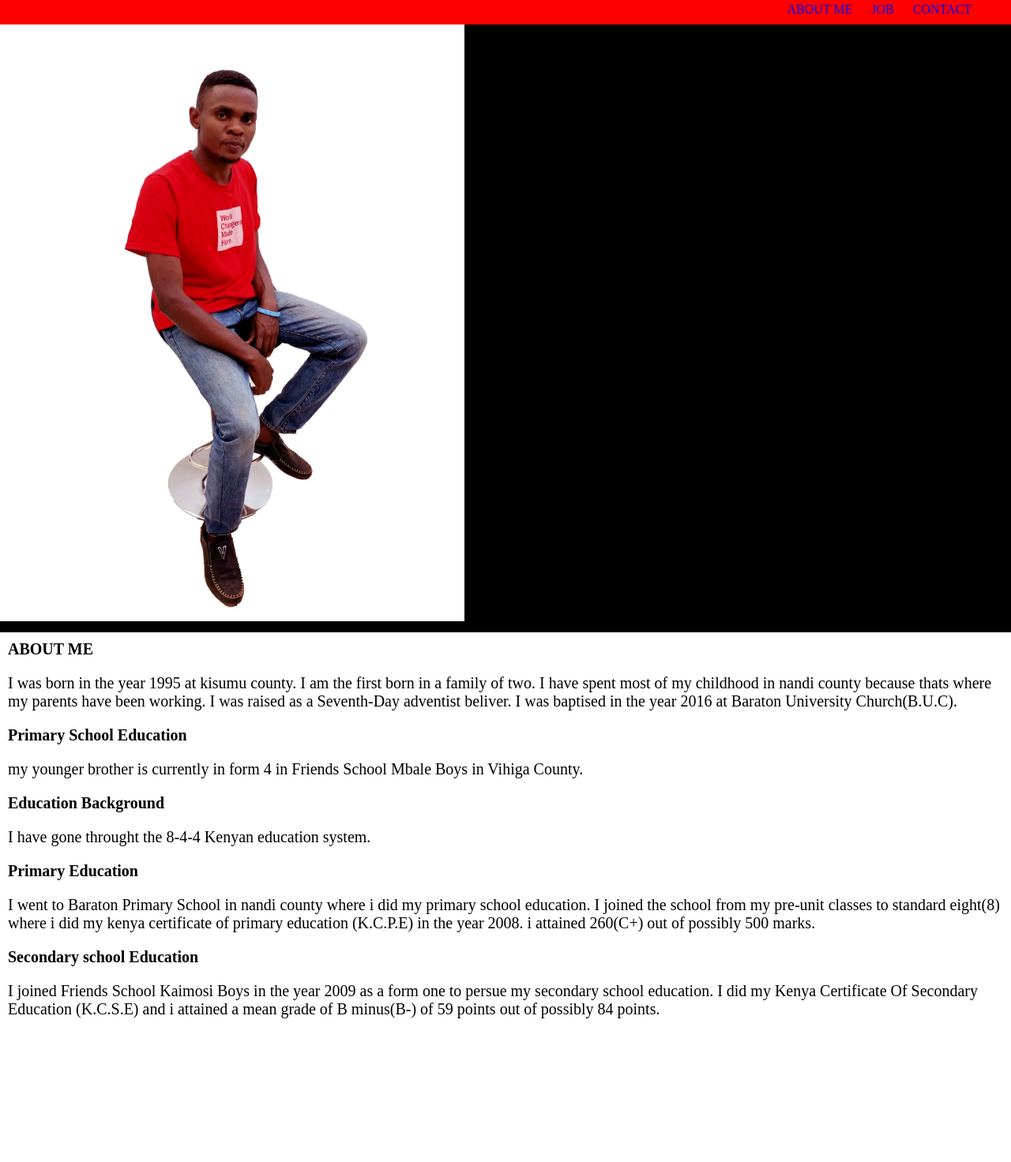
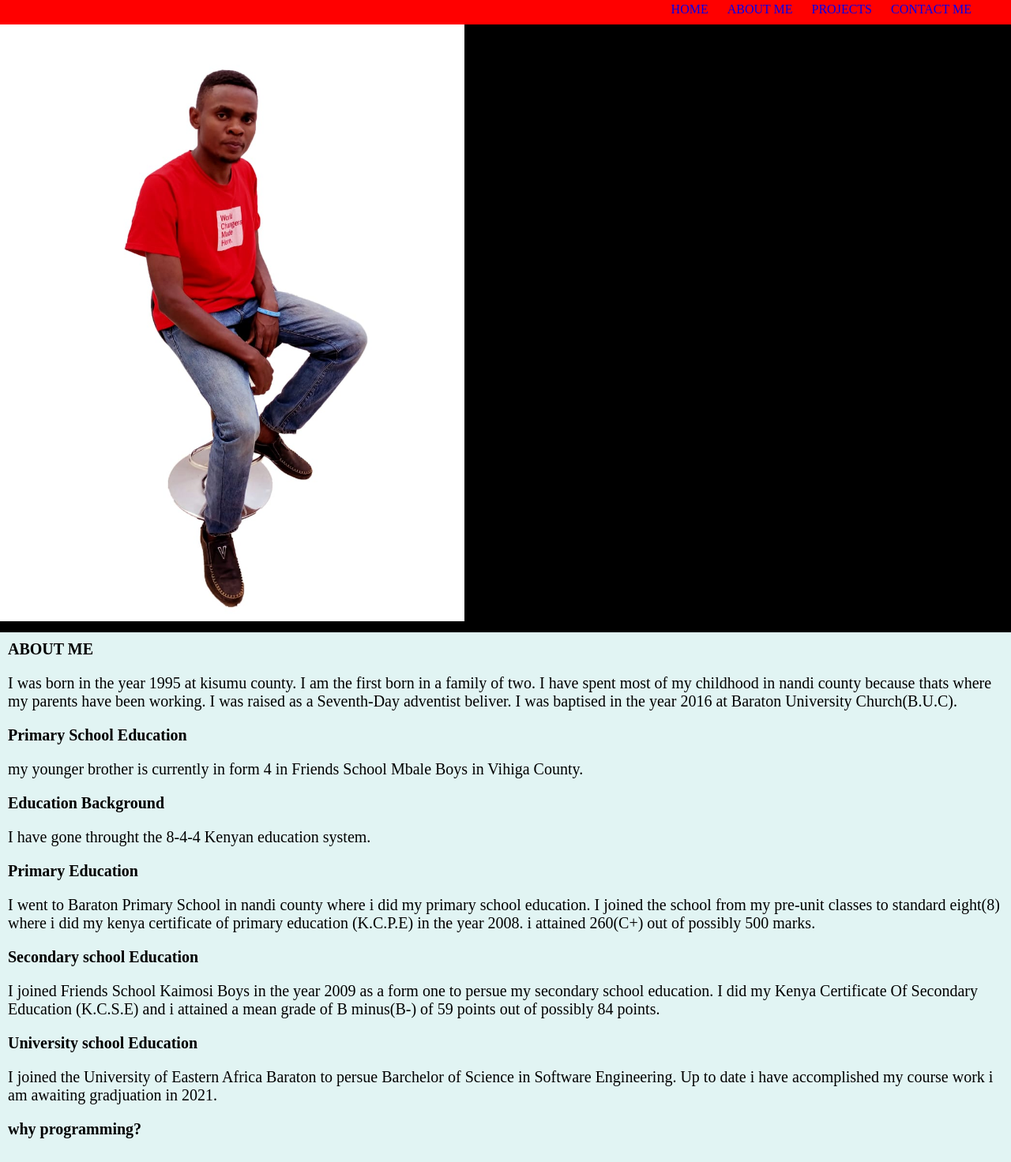
Before and after one commit to kelvinhovinho/kelvin-site, a plain HTML site: page index.html in a window 1280 px wide. Shown: the whole page at 79% size. Before the commit the page ends 1300 px from the top, so only its background shows below. Drawn offline with Linux system fonts and the light colour scheme.

Commit message:
add university education

```diff
--- a/index.css
+++ b/index.css
@@ -38,6 +38,9 @@ nav a{
     padding: 10px;
     text-decoration: none;
 }
+.about{
+    background-color: #e1f4f3;
+}
 P, h2, h4{
     font-size: 20px;
     padding: 10px;
--- a/index.html
+++ b/index.html
@@ -11,9 +11,10 @@
     <header>
         <div class="wraper">
             <nav>
+                <a href="#">home</a>
                 <a href="#">about me</a>
-                <a href="#">job</a>
-                <a href="#">contact</a>
+                <a href="#">projects</a>
+                <a href="#">contact me</a>
             </nav>
         </div>
         <img src="./img/WhatsApp Image 2020-12-05 at 14.02.55.jpeg" alt="">
@@ -39,6 +40,12 @@
             school education. I did my Kenya Certificate Of Secondary Education (K.C.S.E) and i attained
             a mean grade of B minus(B-) of 59 points out of possibly 84 points.
         </p>
+        <h4>University school Education</h4>
+        <p>I joined the University of Eastern Africa Baraton to persue Barchelor of Science in Software
+            Engineering. Up to date i have accomplished my course work i am awaiting gradjuation in 2021.
+        </p>
+        <h4>why programming?</h4>
+        <p></p>
     </div>
    </div>
 
```
